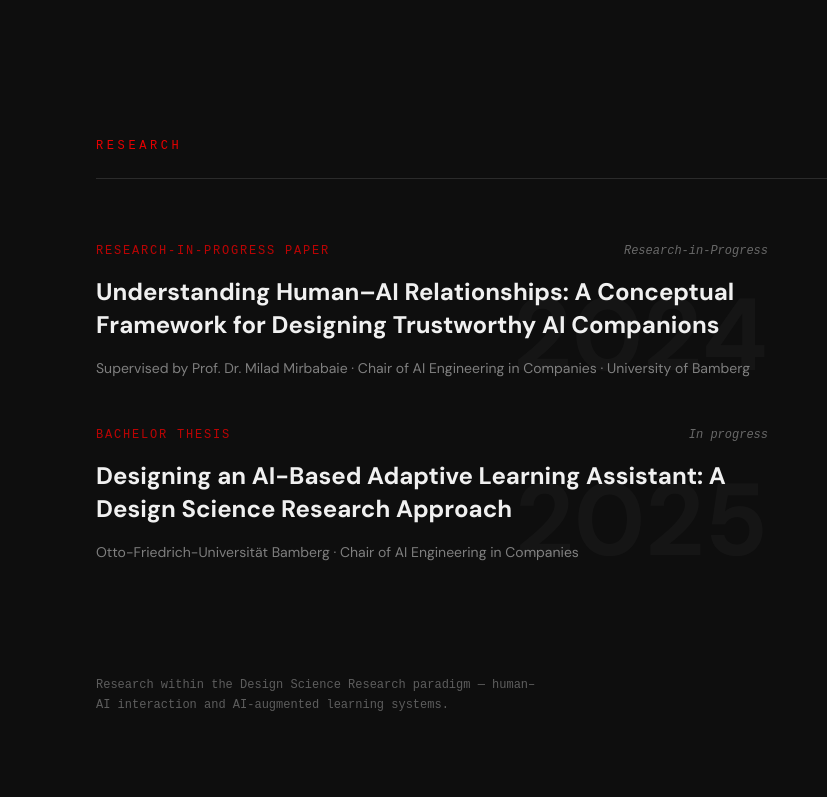
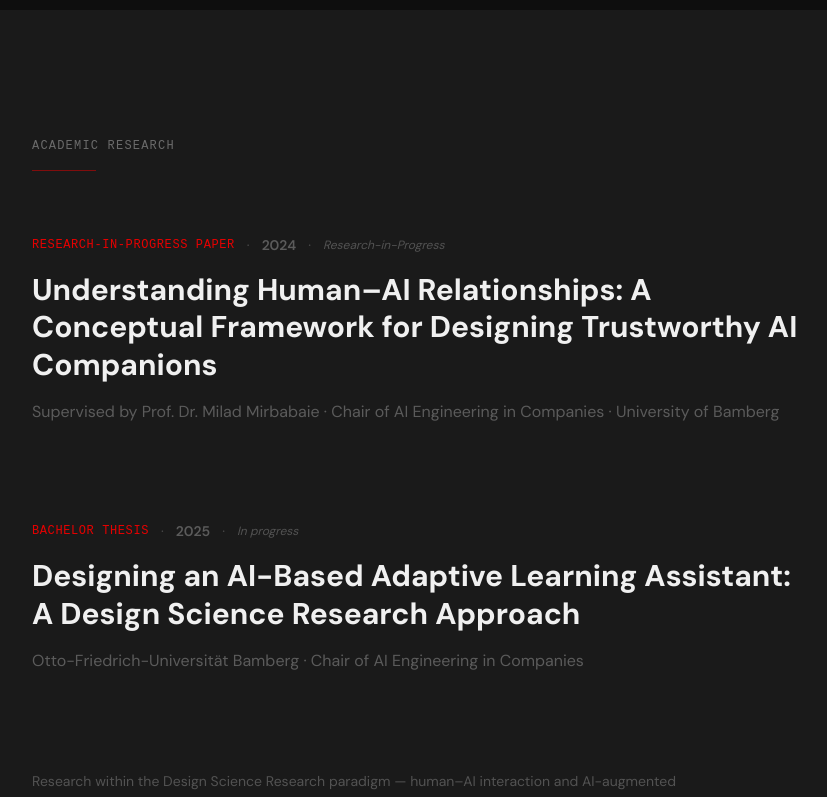
Before and after one commit to khusanovich/portfolio, a Next.js app: page / in a window 1280 px wide. Shown: the part 2980-3777 px from the top of the page, without its empty margins (56-883 px from the left). Built offline with nearby package versions, Linux system fonts and the light colour scheme.

Commit message:
update research section with cleaner design

```diff
--- a/src/components/sections/Research.tsx
+++ b/src/components/sections/Research.tsx
@@ -24,44 +24,57 @@ const RESEARCH: ResearchItem[] = [
 
 export default function Research() {
   return (
-    <section id="research" className="py-32 bg-background relative overflow-hidden">
-      <div className="relative z-10 max-w-5xl mx-auto px-6">
+    <section id="research" className="py-24 md:py-32 bg-surface relative">
+      <div className="max-w-6xl mx-auto px-6">
+        {/* Section header */}
         <FadeIn>
-          <p className="font-mono text-xs tracking-[0.3em] uppercase text-accent mb-6">Research</p>
-          <hr className="border-0 border-t border-white/12 mb-16" />
+          <div className="mb-16">
+            <p className="font-mono text-xs tracking-widest uppercase text-muted mb-4">
+              Academic Research
+            </p>
+            <div className="w-16 h-px bg-accent/50" />
+          </div>
         </FadeIn>
 
-        <div className="max-w-2xl">
+        <div className="max-w-3xl">
           {RESEARCH.map((item, i) => (
             <FadeIn key={i} delay={i * 0.1}>
-              <article className="relative py-12 first:pt-0 border-b border-white/12 last:border-b-0 group">
-                {/* Large year in background */}
-                <span
-                  className="absolute right-0 top-1/2 -translate-y-1/2 font-serif font-bold text-foreground/[0.03] select-none pointer-events-none leading-none"
-                  style={{ fontSize: "clamp(60px, 8vw, 110px)" }}
-                  aria-hidden="true"
-                >
-                  {item.year}
-                </span>
-
-                <div className="flex items-center gap-4 mb-4">
-                  <span className="font-mono text-xs tracking-[0.15em] uppercase text-accent/80">{item.type}</span>
+              <article className="pb-12 mb-12 border-b border-muted/20 last:border-b-0 group">
+                <div className="flex flex-wrap items-center gap-3 mb-4">
+                  <span className="font-mono text-xs tracking-wider uppercase text-accent">
+                    {item.type}
+                  </span>
+                  <span className="text-sm text-muted/60">·</span>
+                  <span className="font-semibold text-sm text-muted/80">
+                    {item.year}
+                  </span>
                   {item.status && (
-                    <span className="font-mono text-xs text-foreground/40 italic ml-auto">{item.status}</span>
+                    <>
+                      <span className="text-sm text-muted/60">·</span>
+                      <span className="text-xs text-muted/70 italic">
+                        {item.status}
+                      </span>
+                    </>
                   )}
                 </div>
 
-                <h3 className="font-serif text-xl md:text-2xl font-bold text-foreground leading-snug mb-4 group-hover:gradient-text transition-all duration-400">
+                <h3 className="text-2xl md:text-3xl font-bold text-foreground leading-tight mb-4 group-hover:text-accent transition-colors duration-300">
                   {item.href
                     ? <a href={item.href} target="_blank" rel="noopener noreferrer">{item.title}</a>
                     : item.title}
                 </h3>
 
-                <p className="text-sm font-sans font-light text-foreground/50 leading-relaxed">{item.venue}</p>
+                <p className="text-base text-muted/80 leading-relaxed">
+                  {item.venue}
+                </p>
 
                 {item.href && (
-                  <a href={item.href} target="_blank" rel="noopener noreferrer"
-                    className="inline-flex items-center gap-1.5 mt-4 text-xs font-mono text-accent hover:text-foreground transition-colors duration-200">
+                  <a
+                    href={item.href}
+                    target="_blank"
+                    rel="noopener noreferrer"
+                    className="inline-flex items-center gap-2 mt-6 text-sm font-semibold text-accent hover:text-accent/80 transition-colors duration-200"
+                  >
                     Read paper →
                   </a>
                 )}
@@ -71,7 +84,7 @@ export default function Research() {
         </div>
 
         <FadeIn delay={0.2}>
-          <p className="mt-16 text-xs font-mono text-foreground/35 leading-relaxed max-w-md">
+          <p className="mt-12 text-sm text-muted/70 leading-relaxed max-w-2xl">
             Research within the Design Science Research paradigm — human–AI interaction
             and AI-augmented learning systems.
           </p>
```
